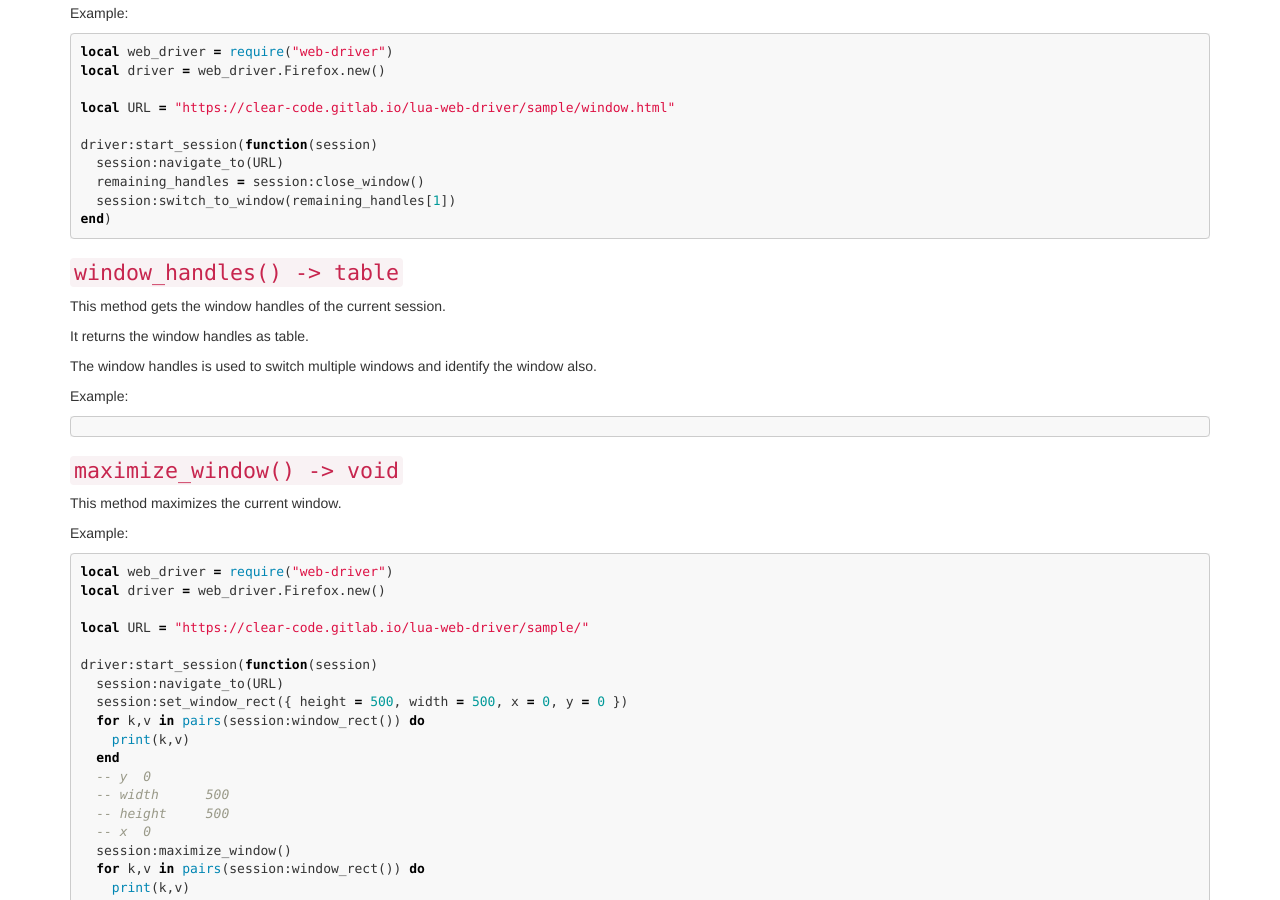
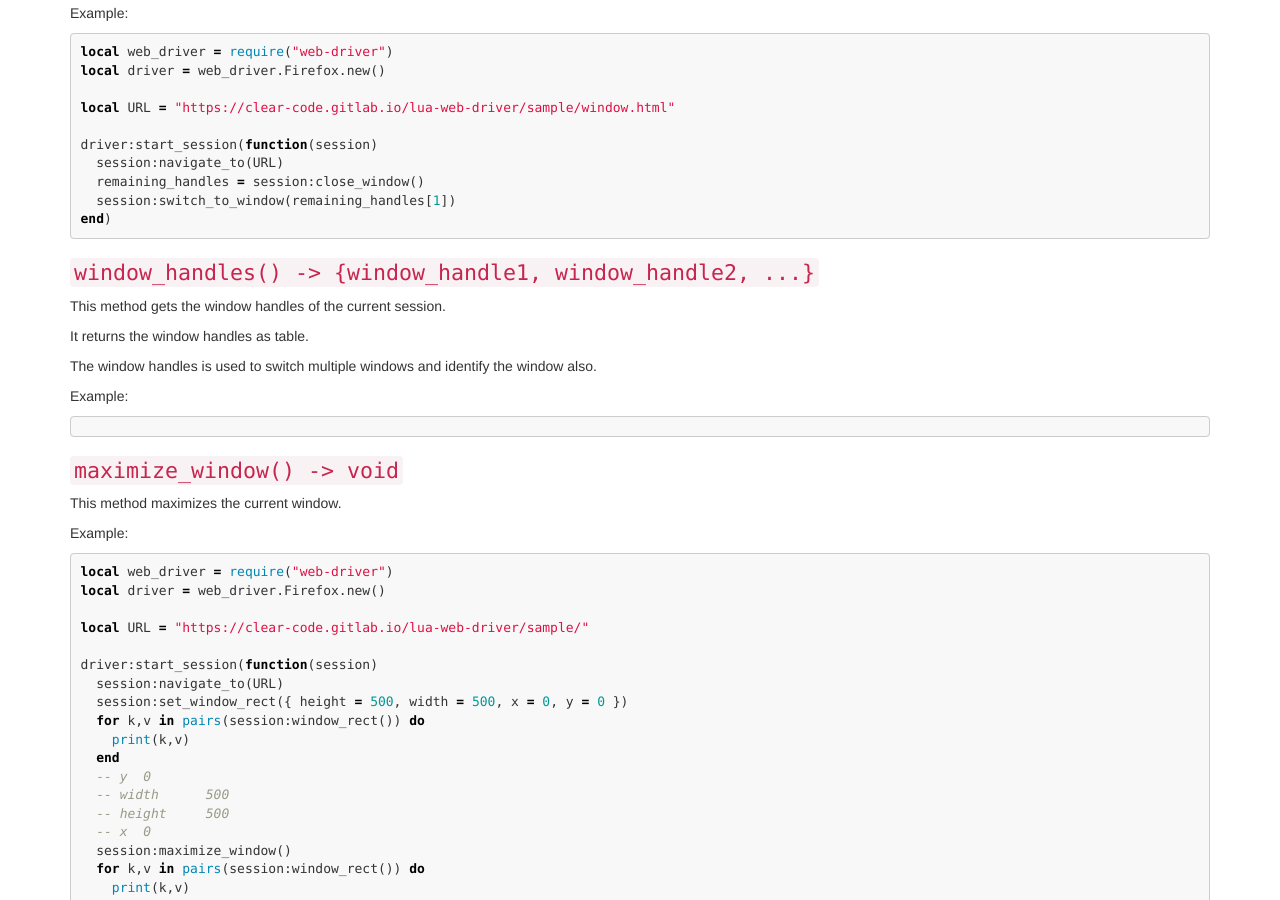
Before and after one commit to clear-code/lua-web-driver, a Jekyll site: the page built from docs/reference/session.md, in a window 1280 px wide and 900 px high, scrolled down 3594 px. Built offline with Jekyll 4.4.1, drawn with Linux system fonts in a browser that asks for light colours.

Commit message:
doc reference: Modify a return value of Session:window_handles()

````diff
--- a/docs/reference/session.md
+++ b/docs/reference/session.md
@@ -219,7 +219,7 @@ driver:start_session(function(session)
 end)
 ```
 
-### `window_handles() -> table` {#window-handles}
+### `window_handles() -> {window_handle1, window_handle2, ...}` {#window-handles}
 
 This method gets the window handles of the current session.
 
````
Also changed, not shown: docs/ja/reference/session.md (+1 -1 lines), 1 other file.
